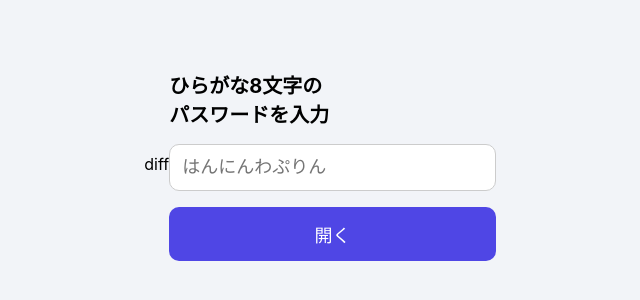
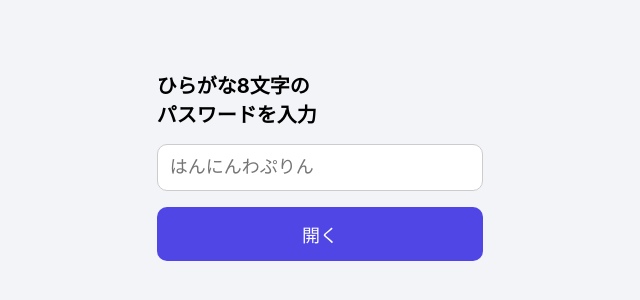
Before and after one commit to kei8686124-commits/purinseitan, a plain HTML site: page index.html in a window 1280 px wide. Shown: the part 236-536 px from the top of the page, without its empty margins (320-960 px from the left). Drawn offline with Linux system fonts and the light colour scheme.

Commit message:
Update index.html

```diff
--- a/index.html
+++ b/index.html
@@ -1,4 +1,3 @@
-diff
 
 <!DOCTYPE html>
 <html lang="ja">
@@ -66,7 +65,7 @@ diff
 </head>
 <body>
 
-  <div class="はんにんわぷりん">
+  <div class="パスワードを入れてね">
     <h2>ひらがな8文字の<br>パスワードを入力</h2>
 
     <input
@@ -81,7 +80,7 @@ diff
   </div>
 
   <script>
-    const correctPassword = "ひらがなぱす"; // ←変更OK
+    const correctPassword = "はんにんわぷりん"; // ←変更OK
 
     function checkPassword() {
       const input = document.getElementById("password").value;
```
